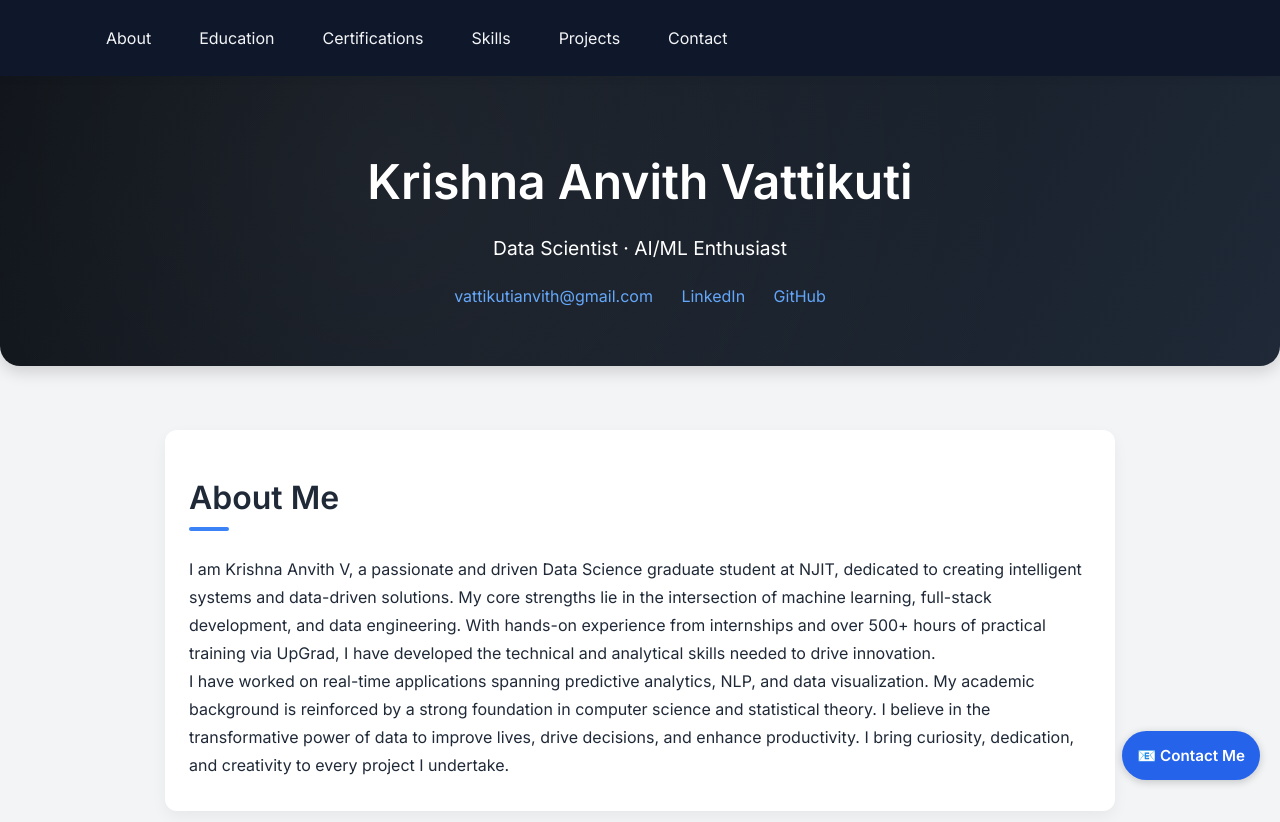
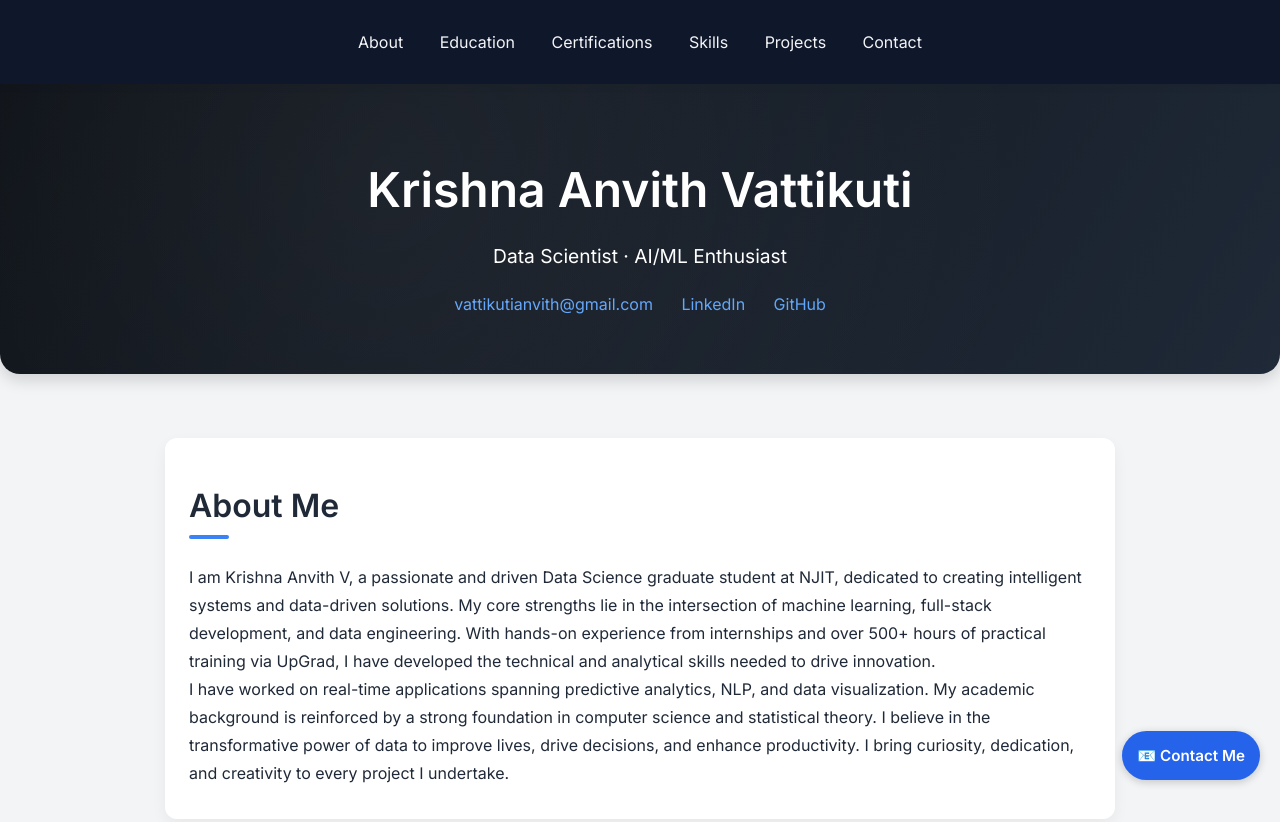
Before and after one commit to AnvithAnvi/Anvith-portfolio, a plain HTML site: page index.html in a window 1280 px wide. Shown: the top 822 px of the page. Drawn offline with Linux system fonts and the light colour scheme.

Commit message:
Add files via upload

```diff
--- a/style.css
+++ b/style.css
@@ -295,12 +295,41 @@ footer.footer {
   }
 }
 
+.navbar {
+  background: #0f172a;
+  position: sticky;
+  top: 0;
+  z-index: 1000;
+  box-shadow: 0 2px 10px rgba(0, 0, 0, 0.05);
+}
+
 .nav-container {
-  width: 100%;
+  max-width: 1100px;
+  margin: 0 auto;
+  padding: 0.75rem 1.25rem;
   display: flex;
-  justify-content: space-between;
+  justify-content: center;
   align-items: center;
-  max-width: 1100px;
+  position: relative;
+}
+
+
+.nav-links a {
+  padding: 0.3rem 0;
+  font-size: 0.95rem;
+}
+
+
+.nav-links a {
+  color: #f3f4f6;
+  text-decoration: none;
+  font-weight: 500;
+  font-size: 1rem;
+  transition: color 0.3s ease;
+}
+
+.nav-links a:hover {
+  color: #60a5fa;
 }
 
 .hamburger {
@@ -308,14 +337,11 @@ footer.footer {
   font-size: 1.8rem;
   color: #f3f4f6;
   cursor: pointer;
+  position: absolute;
+  right: 1.5rem;
 }
 
-.nav-links {
-  display: flex;
-  flex-wrap: wrap;
-  gap: 1rem;
-}
-
+/* MOBILE NAVIGATION */
 @media (max-width: 768px) {
   .hamburger {
     display: block;
@@ -326,15 +352,22 @@ footer.footer {
     flex-direction: column;
     width: 100%;
     background-color: #0f172a;
-    margin-top: 1rem;
-  }
-
-  .nav-links a {
-    padding: 0.5rem 0;
-    text-align: center;
+    position: absolute;
+    top: 100%;
+    left: 0;
+    padding: 1rem 0;
   }
 
   .nav-links.active {
     display: flex;
   }
+
+  .nav-links a {
+    padding: 0.75rem 0;
+    text-align: center;
+  }
+
+  .nav-container {
+    justify-content: flex-start;
+  }
 }
```
Also changed, not shown: index.html (+1 -0 lines).
